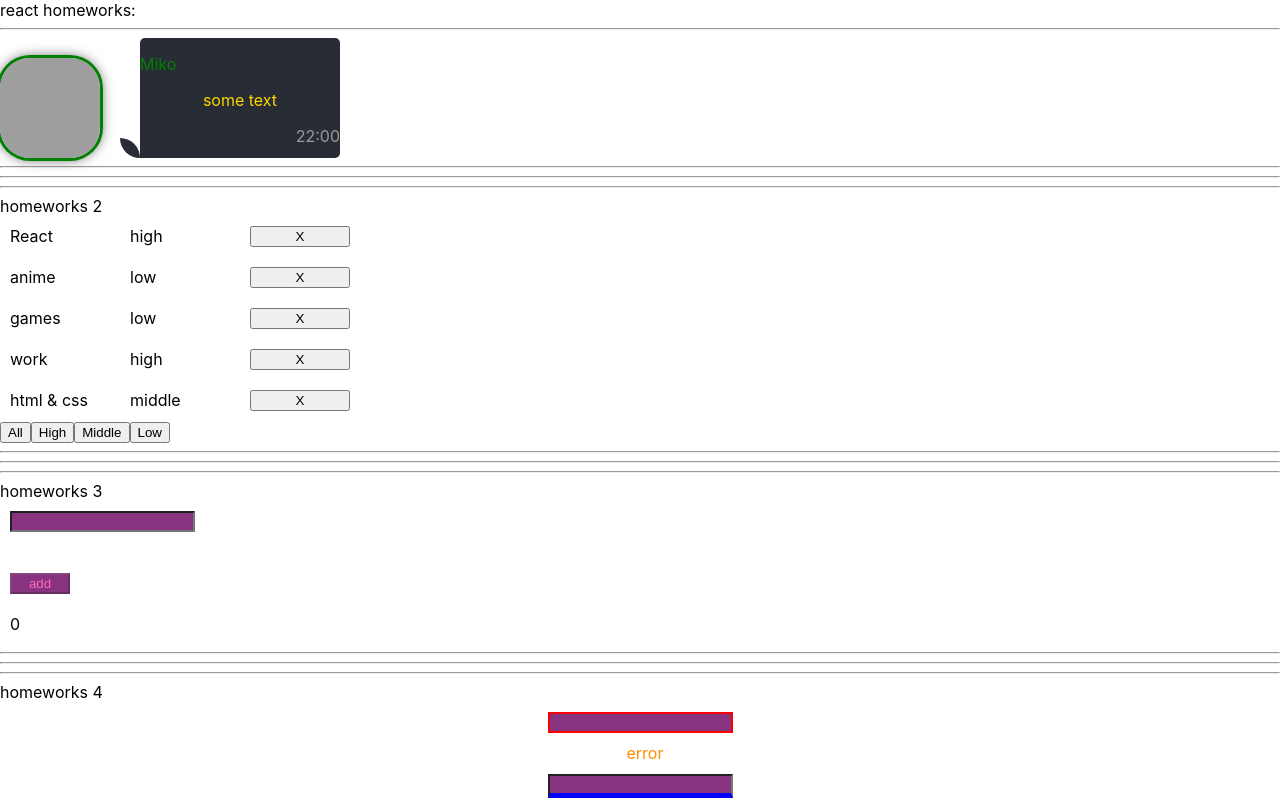
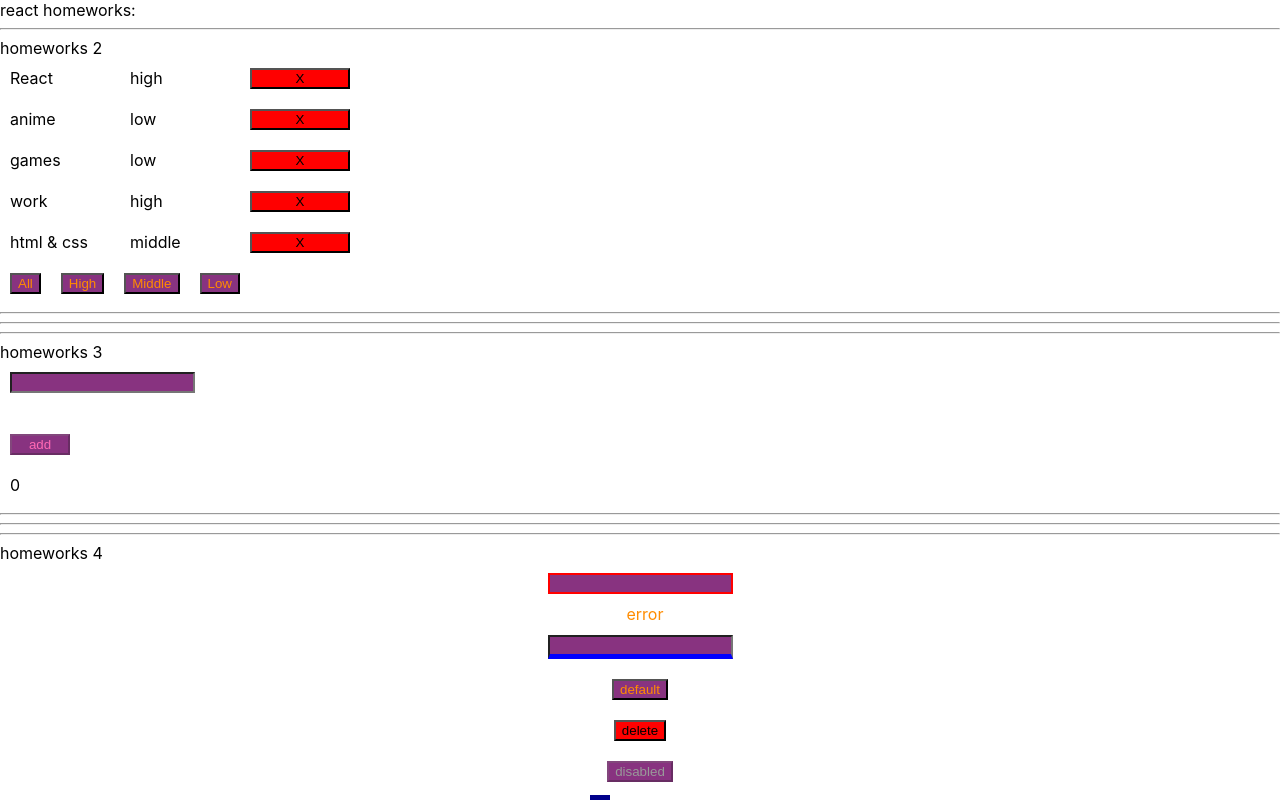
Before and after one commit to Mevial/ignat-task, a React (Create React App) app: page / in a window 1280 px wide. Shown: the top 800 px of the page. Built offline with nearby package versions, Linux system fonts and the light colour scheme; grey boxes are pictures that could not be loaded.

Commit message:
HW 4 add new input + button to 2 and 3 task

```diff
--- a/src/p1-main/m1-ui/u1-app/App.tsx
+++ b/src/p1-main/m1-ui/u1-app/App.tsx
@@ -9,7 +9,7 @@
     return (
         <div className={s.App}>
             <div>react homeworks:</div>
-            <HW1 />
+            {/*<HW1 />*/}
             <HW2/>
             <HW3/>
             <HW4/>
--- a/src/p2-homeworks/h2/Affair.tsx
+++ b/src/p2-homeworks/h2/Affair.tsx
@@ -1,6 +1,7 @@
 import React from 'react'
 import {AffairType} from "./HW2";
 import styles from './Affairs.module.css'
+import SuperButton from "../h4/common/c2-SuperButton/SuperButton";
 
 type AffairPropsType = {
     // key не нужно типизировать
@@ -16,7 +17,7 @@
         <div className={styles.affair}>
             <div className={styles.item}>{props.affair.name}</div>
             <div className={priorityClass}>{props.affair.priority}</div>
-            <button onClick={deleteCallback} className={styles.item + ' ' + styles.button}>X</button>
+            <SuperButton red onClick={deleteCallback} className={styles.item + ' ' + styles.button}>Х</SuperButton>
         </div>
     )
 }
--- a/src/p2-homeworks/h2/Affairs.tsx
+++ b/src/p2-homeworks/h2/Affairs.tsx
@@ -1,6 +1,7 @@
 import React from 'react'
 import Affair from './Affair'
 import {AffairType, FilterType} from './HW2'
+import SuperButton from "../h4/common/c2-SuperButton/SuperButton";
 
 type AffairsPropsType = { // need to fix any
     data: AffairType[]
@@ -25,13 +26,11 @@
 
     return (
         <div>
-
             {mappedAffairs}
-
-            <button onClick={setAll}>All</button>
-            <button onClick={setHigh}>High</button>
-            <button onClick={setMiddle}>Middle</button>
-            <button onClick={setLow}>Low</button>
+            <SuperButton  onClick={setAll}>All</SuperButton>
+            <SuperButton onClick={setHigh}>High</SuperButton>
+            <SuperButton onClick={setMiddle}>Middle</SuperButton>
+            <SuperButton onClick={setLow}>Low</SuperButton>
         </div>
     )
 }
--- a/src/p2-homeworks/h3/Greeting.tsx
+++ b/src/p2-homeworks/h3/Greeting.tsx
@@ -1,5 +1,7 @@
 import React, {KeyboardEvent, ChangeEvent} from 'react'
 import s from './Greeting.module.css'
+import SuperInputText from "../h4/common/c1-SuperInputText/SuperInputText";
+import SuperButton from "../h4/common/c2-SuperButton/SuperButton";
 
 type GreetingPropsType = {
     name: string // need to fix any
@@ -19,16 +21,22 @@
     return (
         <div className={s.greeting}>
             <div>
-                <input value={name}
+                {/*<input value={name}
                        onChange={setNameCallback}
                        className={inputClass}
                        onKeyDown={onEnter}
                        onBlur={setNameCallback}
+                />*/}
+                <SuperInputText
+                    onChange={setNameCallback}
+                    className={inputClass}
+                    onKeyDown={onEnter}
+                    onBlur={setNameCallback}
                 />
                 <div className={s.error}>{error}
                 </div>
-
-                <button onClick={addUser} className={s.button} disabled={!name}>add</button>
+                <SuperButton  onClick={addUser} className={s.button} disabled={!name}>add</SuperButton>
+               {/* <button onClick={addUser} className={s.button} disabled={!name}>add</button>*/}
                 <div className={s.count}>{totalUsers}</div>
             </div>
         </div>
--- a/src/p2-homeworks/h3/HW3.tsx
+++ b/src/p2-homeworks/h3/HW3.tsx
@@ -1,6 +1,7 @@
 import React, {useState} from 'react'
 import GreetingContainer from './GreetingContainer'
 import {v1} from "uuid";
+
 
 // types
 export type UserType = {
@@ -26,7 +27,9 @@
             homeworks 3
 
             {/*should work (должно работать)*/}
-            <GreetingContainer users={users} addUserCallback={addUserCallback}/>
+            <GreetingContainer users={users} addUserCallback={addUserCallback}
+                // spanClassName={s.testSpanError}
+            />
 
             <hr/>
             {/*для личного творчества, могу проверить*/}
```
